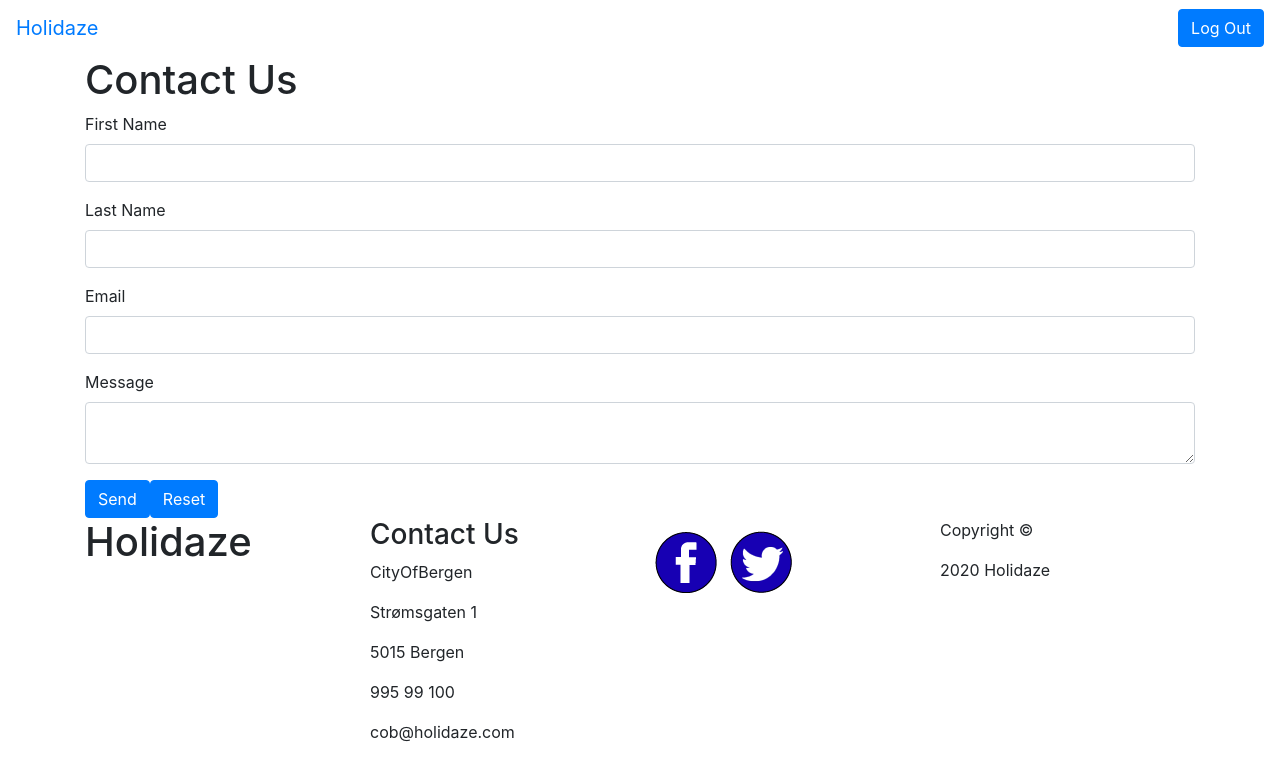
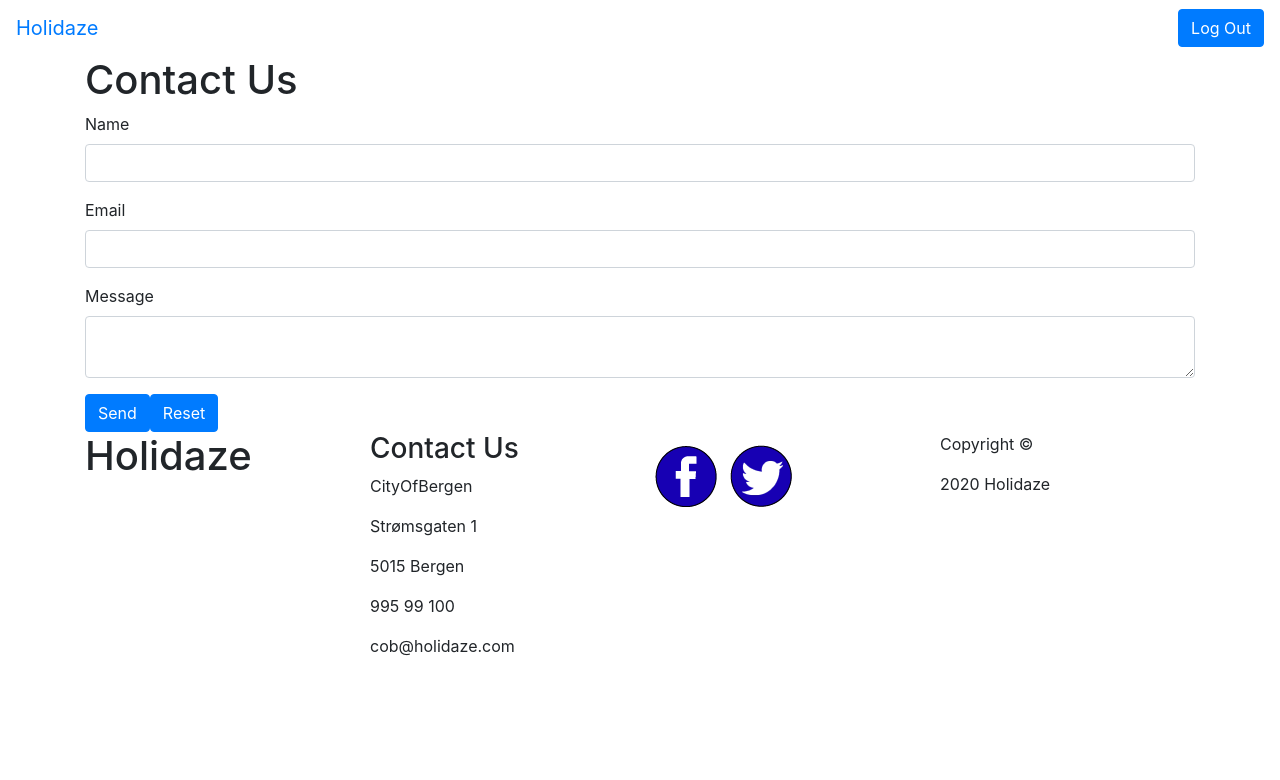
Before and after one commit to ca2roaldsoy/ProjectExam-2, a React (Create React App) app: page /contact in a window 1280 px wide. Shown: the top 780 px of the page. Built offline with nearby package versions, Linux system fonts and the light colour scheme.

Commit message:
changed layout to add POST request

```diff
--- a/src/components/visitorSite/contact/ContactForm.js
+++ b/src/components/visitorSite/contact/ContactForm.js
@@ -4,11 +4,11 @@ import * as yup from "yup";
 import Button from "react-bootstrap/Button";
 import Form from "react-bootstrap/Form";
 import Validated from "../../formValidation/Validated";
+import { BASE_URL, headers } from "../../../constants/api";
 
 // validate form
 const schema = yup.object().shape({
-  firstName: yup.string().required("First Name is required"),
-  lastName: yup.string().required("Last Name is required"),
+  name: yup.string().required("Name is required"),
   email: yup
     .string()
     .required("Please enter a valid email adress")
@@ -28,6 +28,24 @@ function ContactForm() {
   function onSubmit(data) {
     console.log("data", data);
 
+    const contactData = {
+      name: data.name,
+      email: data.email,
+      message: data.message,
+    };
+
+    const url = BASE_URL + "contacts";
+    const options = {
+      headers,
+      method: "POST",
+      body: JSON.stringify(contactData),
+    };
+
+    fetch(url, options)
+      .then((response) => response.json())
+      .then((j) => console.log(j))
+      .catch((err) => console.log(err));
+
     setValidated(true);
   }
 
@@ -39,17 +57,9 @@ function ContactForm() {
       <Validated validated={validated} message={2} />
       <Form onSubmit={handleSubmit(onSubmit)}>
         <Form.Group>
-          <Form.Label>First Name</Form.Label>
-          <Form.Control type="text" name="firstName" ref={register} />
-          {errors.firstName && (
-            <Form.Text>{errors.firstName.message}</Form.Text>
-          )}
-        </Form.Group>
-
-        <Form.Group>
-          <Form.Label>Last Name</Form.Label>
-          <Form.Control type="text" name="lastName" ref={register} />
-          {errors.lastName && <Form.Text>{errors.lastName.message}</Form.Text>}
+          <Form.Label>Name</Form.Label>
+          <Form.Control type="text" name="name" ref={register} />
+          {errors.name && <Form.Text>{errors.name.message}</Form.Text>}
         </Form.Group>
 
         <Form.Group>
```
